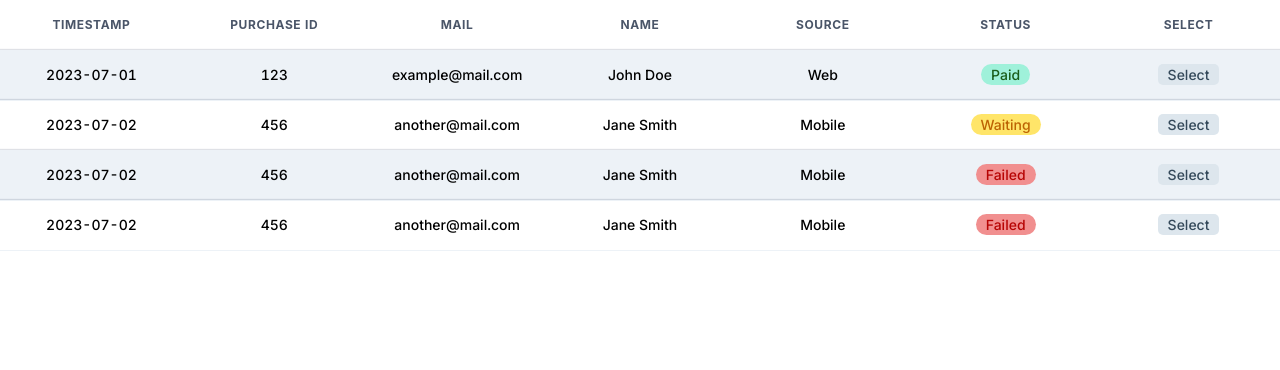
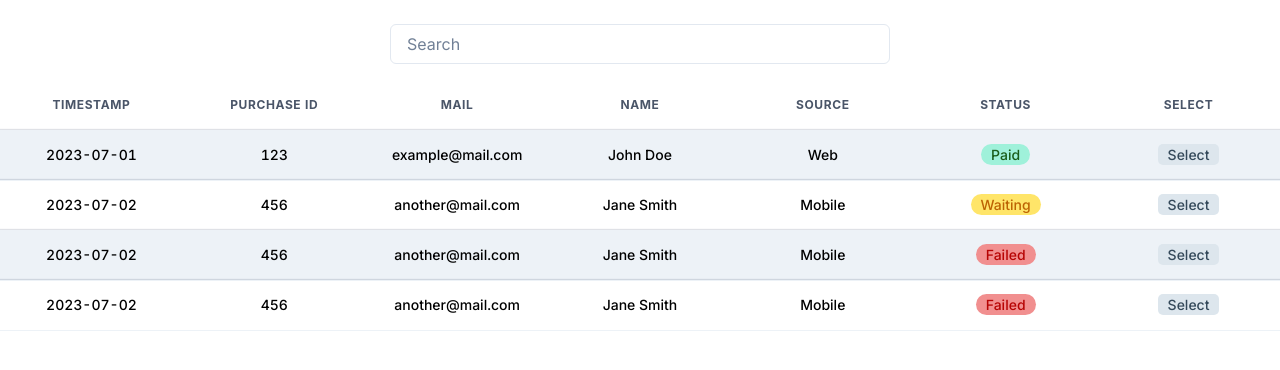
Before and after one commit to raj00anand/table, a Next.js app: page / in a window 1280 px wide. Shown: the top 370 px of the page. Built offline with nearby package versions, Linux system fonts and the light colour scheme.

Commit message:
added search bar and search funtionality

```diff
--- a/src/app/DataTable.tsx
+++ b/src/app/DataTable.tsx
@@ -10,10 +10,26 @@ type DataTableProps = {
 };
 
 const DataTable: React.FC<DataTableProps> = ({ headers, rows, pagination }) => {
+    const [searchValue, setSearchValue] = useState('');
 
-const rowColors = useColorModeValue(['white', 'white'], ['gray.700', 'gray.800']);
+    useEffect(() => {
+        setSearchValue('');
+      }, []);
+
+      const handleSearchChange = (e: React.ChangeEvent<HTMLInputElement>) => {
+        setSearchValue(e.target.value);
+      };
+
+    const filteredRows = rows.filter((row) =>
+        row.some((cell) => String(cell).toLowerCase().includes(searchValue.toLowerCase()))
+    );
+
+    const rowColors = useColorModeValue(['white', 'white'], ['gray.700', 'gray.800']);
   return (
     <Box overflowX="auto">
+        <Flex justify="center" mb={4} mt={6}>
+        <Input placeholder="Search" value={searchValue} onChange={handleSearchChange} w="500px" />
+      </Flex>
       <Table variant="striped" colorScheme="gray" size="sm" className="equal-width-table">
         <Thead>
           <Tr>
@@ -33,7 +49,7 @@ const rowColors = useColorModeValue(['white', 'white'], ['gray.700', 'gray.800']
         </Thead>
 
         <Tbody>
-          {rows.map((row, rowIndex) => (
+          {filteredRows.map((row, rowIndex) => (
             <Tr
             key={rowIndex}
             bg={rowColors[rowIndex % rowColors.length]}
```
